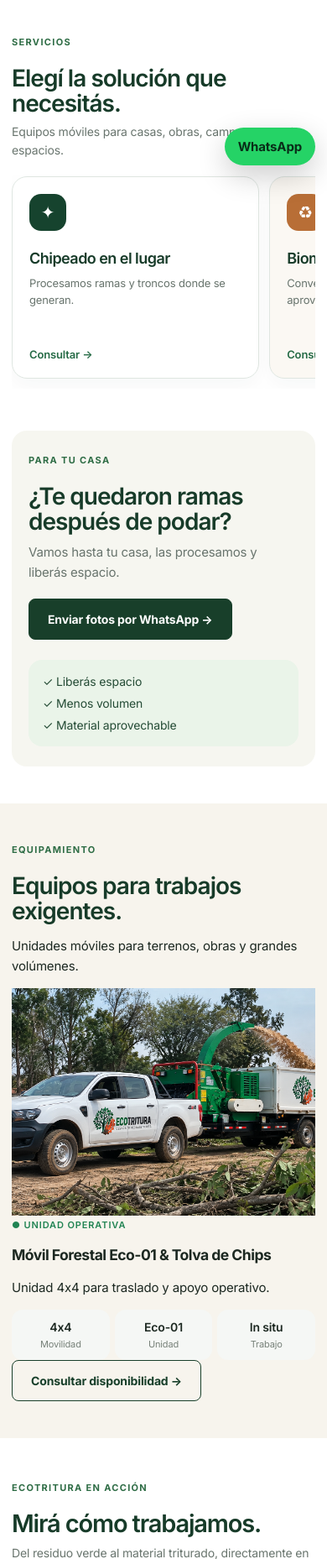
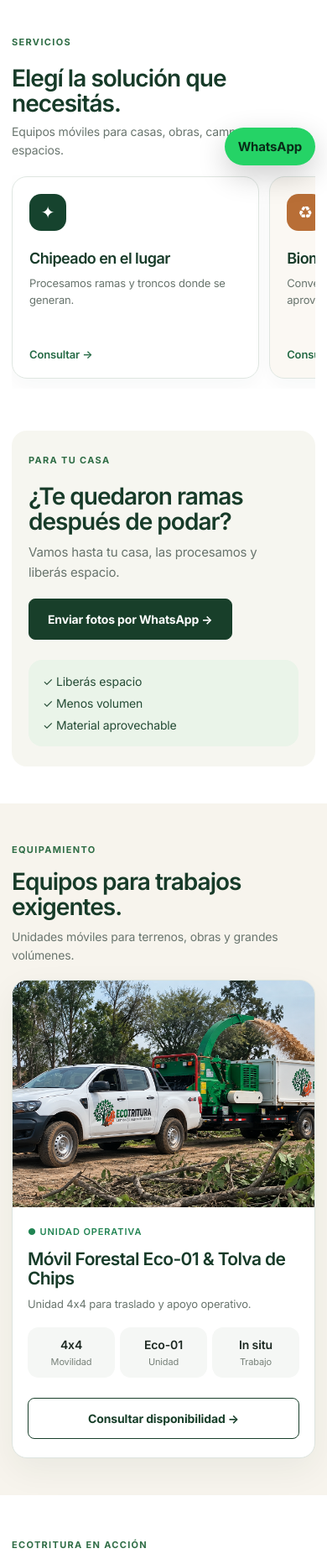
Before and after one commit to equantum-py/ecotritura, a Flask app: page / in a window 390 px wide. Shown: the part 633-2490 px from the top of the page at 84% size. Run offline with Flask 3, Linux system fonts and the light colour scheme.

Commit message:
Corregir ancho y alineación de la sección Móvil Forestal

```diff
--- a/static/css/style.css
+++ b/static/css/style.css
@@ -281,3 +281,38 @@
  .video-cta span{display:none}
  .video-cta .btn{width:100%}
 }
+
+/* FIX alineación general + equipamiento */
+html,body{max-width:100%;overflow-x:hidden}
+main>section{width:100%}
+.fleet-shop{padding:72px 0;background:#f7f4ed}
+.fleet-heading{display:grid;grid-template-columns:1fr 1fr;column-gap:40px;align-items:end;margin-bottom:28px}
+.fleet-heading .eyebrow{grid-column:1/-1}
+.fleet-heading h2{font-size:clamp(30px,3.2vw,46px);font-weight:600;letter-spacing:-.035em;margin:0;color:#173b29;max-width:620px}
+.fleet-heading>p{margin:0;color:#69756e;max-width:430px;justify-self:end}
+.fleet-feature{display:grid;grid-template-columns:minmax(0,1.35fr) minmax(320px,.65fr);background:#fff;border:1px solid #dde4df;border-radius:22px;overflow:hidden;box-shadow:0 14px 40px rgba(17,55,36,.06)}
+.fleet-media{min-width:0;background:#e8ece8}
+.fleet-media .fleet-photo{display:block;width:100%;height:100%;min-height:430px;object-fit:cover;object-position:center}
+.fleet-info{padding:36px;display:flex;flex-direction:column;justify-content:center;min-width:0}
+.fleet-info h3{font-size:28px;font-weight:600;line-height:1.12;margin:18px 0 10px;color:#173b29}
+.fleet-info>p{margin:0 0 24px;color:#69756e}
+.fleet-info .fleet-specs{margin-bottom:24px}
+.fleet-info .btn{align-self:flex-start}
+@media(max-width:900px){
+ .fleet-heading{display:block}
+ .fleet-heading>p{margin-top:10px}
+ .fleet-feature{grid-template-columns:1fr}
+ .fleet-media .fleet-photo{height:auto;min-height:0;aspect-ratio:16/9}
+}
+@media(max-width:720px){
+ .fleet-shop{padding:44px 0}
+ .fleet-heading{margin-bottom:18px}
+ .fleet-heading h2{font-size:28px;line-height:1.08}
+ .fleet-heading>p{font-size:14px}
+ .fleet-feature{border-radius:18px}
+ .fleet-media .fleet-photo{aspect-ratio:4/3;object-fit:cover}
+ .fleet-info{padding:22px 18px}
+ .fleet-info h3{font-size:21px;margin:14px 0 8px}
+ .fleet-info>p{font-size:13px;margin-bottom:18px}
+ .fleet-info .btn{width:100%}
+}
```
